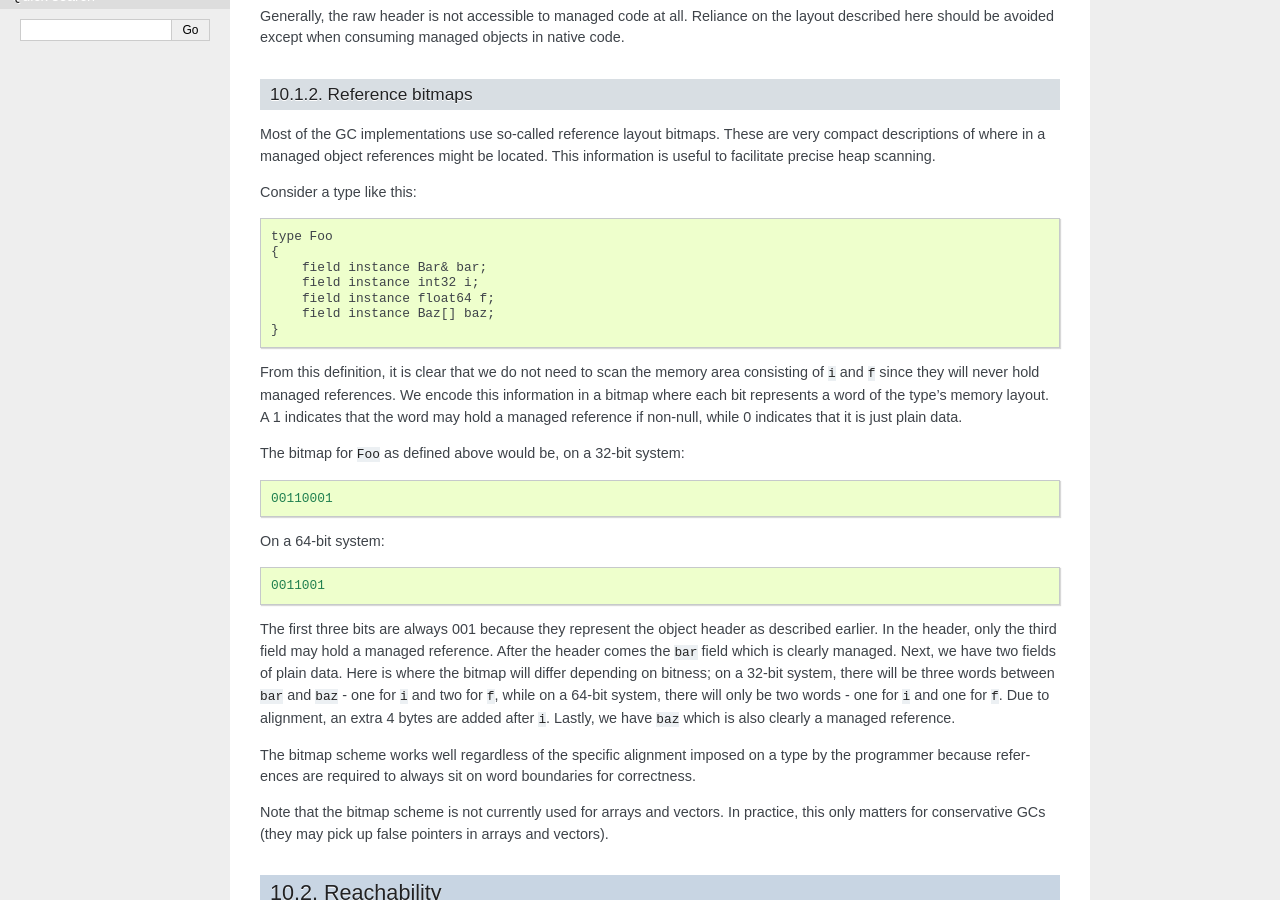
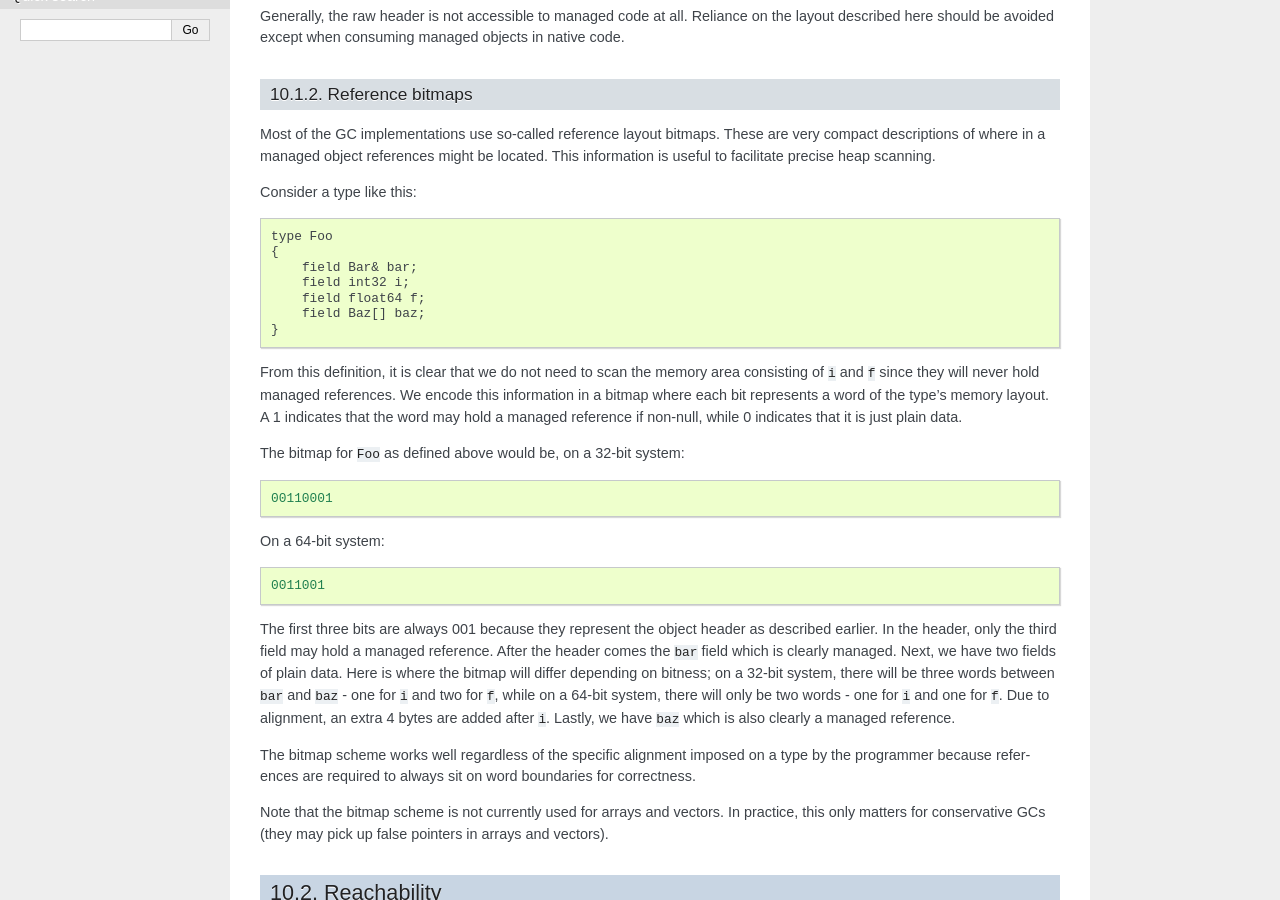
Before and after one commit to lycus/mci, a Sphinx documentation site: the page built from docs/garbage_collection.rst, in a window 1280 px wide and 900 px high, scrolled down 733 px. Built offline with Sphinx 7.4.7, drawn with Linux system fonts in a browser that asks for light colours.

Commit message:
Minor fix to GC docs.

```diff
--- a/docs/garbage_collection.rst
+++ b/docs/garbage_collection.rst
@@ -55,10 +55,10 @@ Consider a type like this::
 
     type Foo
     {
-        field instance Bar& bar;
-        field instance int32 i;
-        field instance float64 f;
-        field instance Baz[] baz;
+        field Bar& bar;
+        field int32 i;
+        field float64 f;
+        field Baz[] baz;
     }
 
 From this definition, it is clear that we do not need to scan the memory area
```
